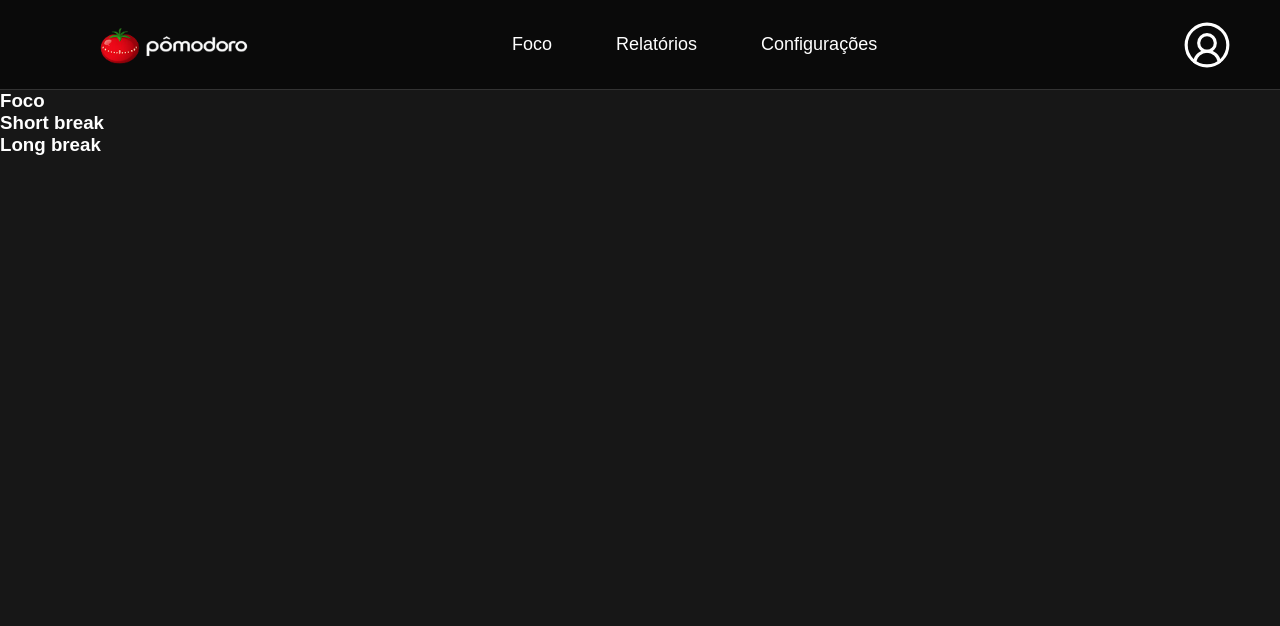
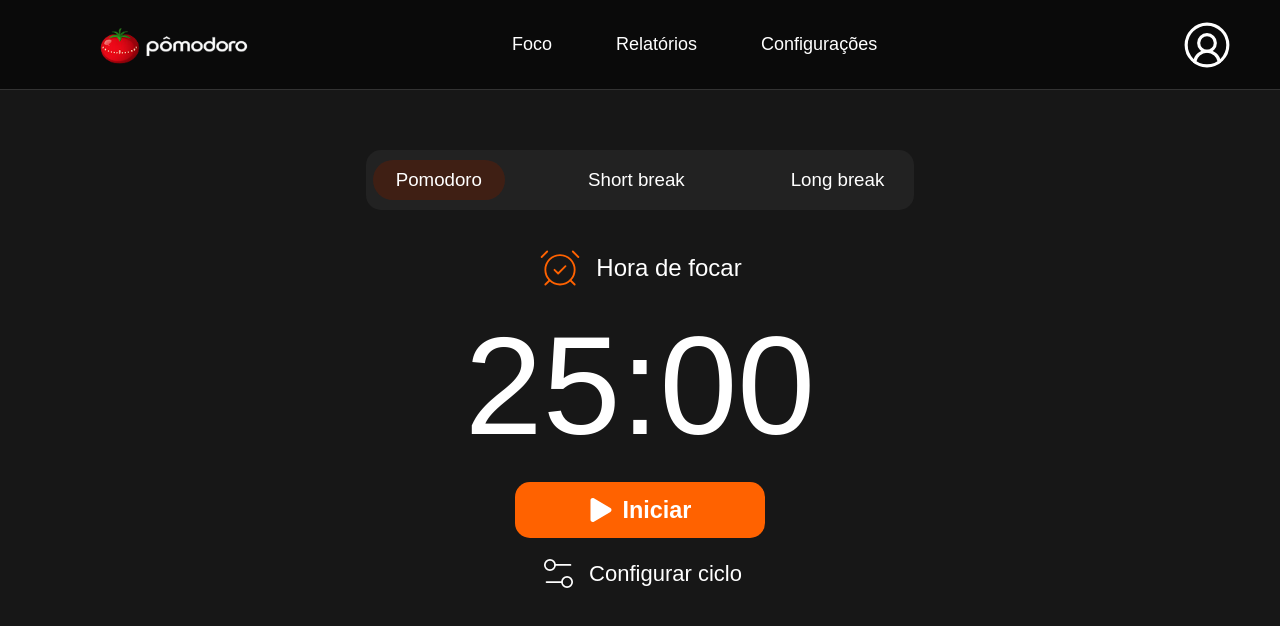
Before and after one commit to viniconti/pomodoro-front, a Next.js app: page / in a window 1280 px wide. Shown: the top 626 px of the page. Built offline with nearby package versions, Linux system fonts and the light colour scheme; a web font is replaced by a local one.

Commit message:
Instalção de uma biblioteca para facilitar na construção do timer, construção da página home, pomodoro funcionando o básico, foco, short break e long break

```diff
--- a/app/globals.css
+++ b/app/globals.css
@@ -11,6 +11,8 @@
   --color7: #FF6200;
   --color8: #6C0000;
   --color9: #930000;
+  --color10: #6D1D00;
+  --color12: #222222;
 }
 
 * {
--- a/app/page.tsx
+++ b/app/page.tsx
@@ -1,9 +1,37 @@
+"use client";
+
 import Image from "next/image";
-import { UserCircle2 } from "lucide-react";
-
+import { UserCircle2, AlarmClockCheck, Settings2 } from "lucide-react";
 import "./styles/home.css";
+import { useState } from "react";
+import { useTimer } from "react-timer-hook";
+import { FaPlay } from "react-icons/fa";
 
 export default function Home() {
+  const [modo, setModo] = useState("pomodoro");
+
+  const tempoInicial = new Date();
+
+  tempoInicial.setSeconds(tempoInicial.getSeconds() + 25 * 60);
+
+  const { seconds, minutes, isRunning, start, pause, restart } = useTimer({
+    expiryTimestamp: tempoInicial,
+    autoStart: false,
+  });
+
+  function iniciarTimer() {
+    start();
+  }
+
+  function trocarModo(novoModo: string, minutos: number) {
+    setModo(novoModo);
+
+    const novoTempo = new Date();
+    novoTempo.setSeconds(novoTempo.getSeconds() + minutos * 60);
+
+    restart(novoTempo, false);
+  }
+
   return (
     <div className="container-geral-home">
       {/* navbar-home */}
@@ -41,9 +69,51 @@ export default function Home() {
       {/* foco-home */}
       <div id="foco" className="foco-home-container">
         <div className="pomodoro-foco">
-          <h3 className="foco-pomodoro-home">Foco</h3>
-          <h3 className="short-break-pomodoro-home">Short break</h3>
-          <h3 className="long-break-pomodoro-home">Long break</h3>
+          <div
+            className={`opcao-foco ${modo === "pomodoro" ? "ativo" : ""}`}
+            onClick={() => trocarModo("pomodoro", 25)}
+          >
+            <h3 className="foco-pomodoro-home">Pomodoro</h3>
+          </div>
+
+          <div
+            className={`opcao-foco ${modo === "short-break" ? "ativo" : ""}`}
+            onClick={() => trocarModo("short-break", 5)}
+          >
+            <h3 className="short-break-pomodoro-home">Short break</h3>
+          </div>
+
+          <div
+            className={`opcao-foco ${modo === "long-break" ? "ativo" : ""}`}
+            onClick={() => trocarModo("long-break", 15)}
+          >
+            <h3 className="long-break-pomodoro-home">Long break</h3>
+          </div>
+        </div>
+
+        {/* Timer-home */}
+        <div className="timer-config-home">
+          <div className="hora-de-focar">
+            <AlarmClockCheck size={44} strokeWidth={1} color="#FF6200" />
+            <h3>Hora de focar</h3>
+          </div>
+
+          <div className="timer">
+            <span>{String(minutes).padStart(2, "0")}</span>
+
+            <span>:</span>
+
+            <span>{String(seconds).padStart(2, "0")}</span>
+          </div>
+          <div onClick={iniciarTimer} className="button-timer">
+            <FaPlay size={24} />
+            <h3>Iniciar</h3>
+          </div>
+
+          <div className="config-timer-home">
+            <Settings2 size={41} strokeWidth={1} />
+            <h3>Configurar ciclo</h3>
+          </div>
         </div>
       </div>
     </div>
--- a/app/styles/home.css
+++ b/app/styles/home.css
@@ -56,3 +56,92 @@
   justify-content: center;
   color: var(--color11);
 }
+
+.foco-home-container {
+  display: flex;
+  align-items: center;
+  justify-content: center;
+  flex-direction: column;
+}
+
+.pomodoro-foco {
+  display: flex;
+  justify-content: center;
+  align-items: center;
+  background-color: var(--color12);
+  margin-top: 60px;
+  border-radius: 15px;
+  height: 60px;
+  width: fit-content;
+  gap: 60px;
+  padding: 7px;
+}
+
+.opcao-foco {
+  padding-top: 9px;
+  padding-bottom: 9px;
+  padding-left: 23px;
+  padding-right: 23px;
+  border-radius: 22px;
+  cursor: pointer;
+  transition: 0.2s;
+}
+
+.opcao-foco.ativo {
+  background-color: color-mix(in srgb, var(--color10) 40%, transparent);
+}
+
+.pomodoro-foco h3 {
+  font-weight: 400;
+}
+
+.button-timer {
+  display: flex;
+  justify-content: center;
+  align-items: center;
+  gap: 10px;
+  height: 56px;
+  width: 250px;
+  background-color: var(--color7);
+  color: var(--color02);
+  border-radius: 15px;
+  font-size: 20px;
+  cursor: pointer;
+}
+
+.timer span {
+  font-size: 140px;
+  font-weight: 300;
+}
+
+.hora-de-focar {
+  display: flex;
+  justify-content: center;
+  align-items: center;
+  gap: 14px;
+}
+.hora-de-focar h3 {
+  font-weight: 300;
+  font-size: 24px;
+}
+
+.config-timer-home {
+  display: flex;
+  justify-content: center;
+  align-items: center;
+  gap: 10px;
+    cursor: pointer;
+}
+.config-timer-home h3 {
+  font-weight: 300;
+  font-size: 22px;
+}
+
+.timer-config-home {
+  display: flex;
+  justify-content: center;
+  align-items: center;
+  flex-direction: column;
+  gap: 15px;
+  padding-top: 36px;
+}
--- a/package.json
+++ b/package.json
@@ -13,7 +13,9 @@
     "lucide-react": "^1.17.0",
     "next": "16.2.6",
     "react": "19.2.4",
-    "react-dom": "19.2.4"
+    "react-dom": "19.2.4",
+    "react-icons": "^5.7.0",
+    "react-timer-hook": "^4.0.6"
   },
   "devDependencies": {
     "@tailwindcss/postcss": "^4",
```
Also changed, not shown: 1 other file (tests, documents, lock files or other folders).
